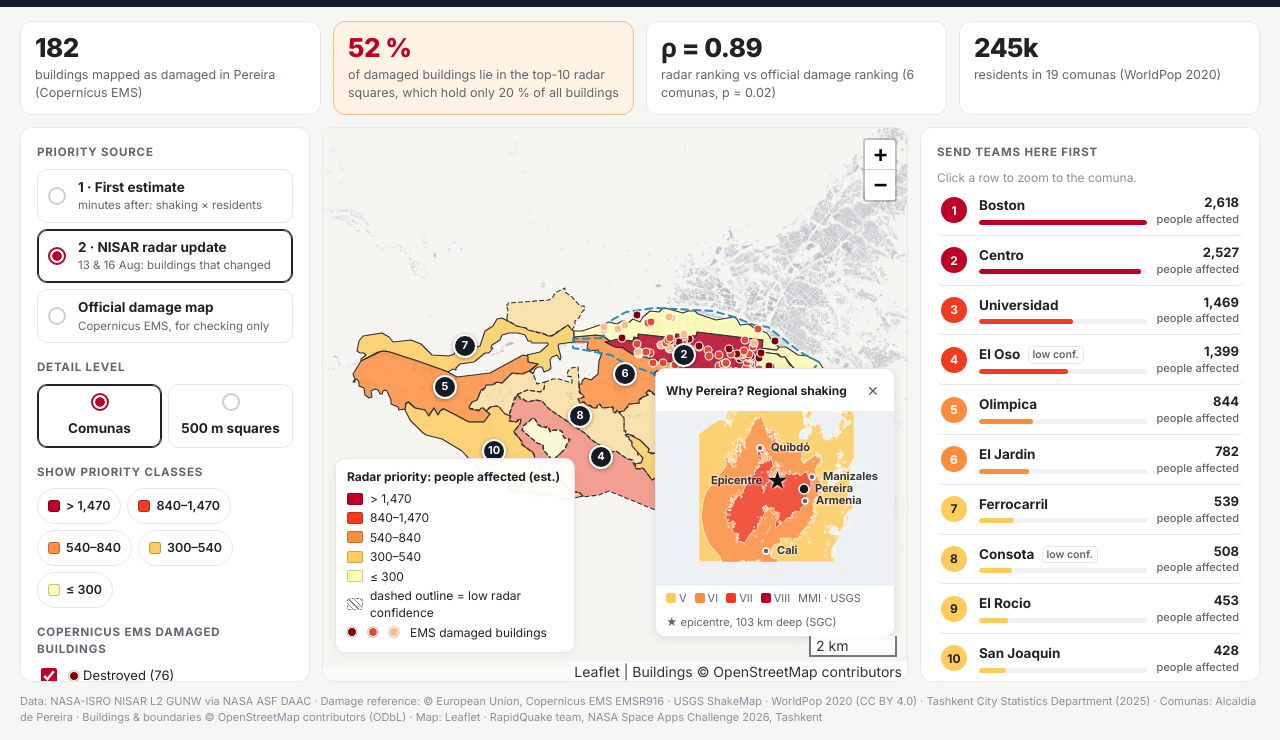
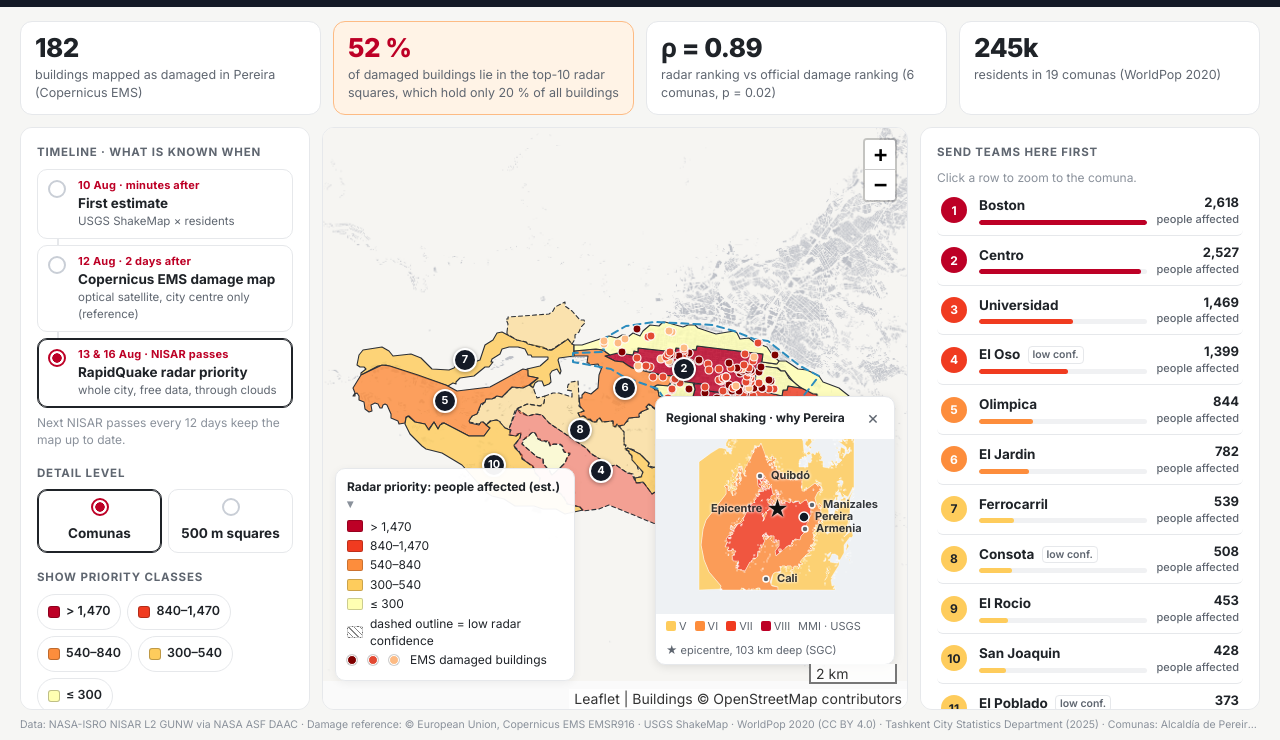
Before and after one commit to Shahzodo5o4/RapidQuake, a plain HTML site: page web/index.html in a window 1280 px wide. Shown: the part 60-800 px from the top of the page. Drawn offline with Linux system fonts and the light colour scheme.

Commit message:
Web map: fit layout to screen, dated timeline, coloured NISAR coherence before/after, collapsible legend and inset

```diff
--- a/web/app.js
+++ b/web/app.js
@@ -158,9 +158,12 @@ function chips(labels, zeroLabel) {
 function leftP() {
   const m = mode();
   $('left').innerHTML = `
-    <h3>Priority source</h3>
-    ${seg('src', [['shake', '1 · First estimate', 'minutes after: shaking × residents'], ['radar', '2 · NISAR radar update', '13 & 16 Aug: buildings that changed'],
-      ['ems', 'Official damage map', 'Copernicus EMS, for checking only']], S.src)}
+    <h3>Timeline · what is known when</h3>
+    <div class="tl" id="src">${[['shake', '10 Aug · minutes after', 'First estimate', 'USGS ShakeMap × residents'],
+      ['ems', '12 Aug · 2 days after', 'Copernicus EMS damage map', 'optical satellite, city centre only (reference)'],
+      ['radar', '13 & 16 Aug · NISAR passes', 'RapidQuake radar priority', 'whole city, free data, through clouds']].map(([k, d, b, sm]) =>
+      `<button type="button" data-k="${k}" class="${k === S.src ? 'on' : ''}" aria-pressed="${k === S.src}"><i></i><span><em>${d}</em><b>${b}</b><small>${sm}</small></span></button>`).join('')}</div>
+    <p class="hint">Next NISAR passes every 12 days keep the map up to date.</p>
     <h3>Detail level</h3>
     ${seg('lvl', [['comuna', 'Comunas', ''], ['cell', '500 m squares', '']], S.level, true)}
     <h3>Show priority classes</h3>
@@ -268,13 +271,15 @@ function legend() {
     h = `<b>${m.title}</b>${[5, 4, 3, 2, 1].filter(c => m.labels[c - 1] !== '—').map(c => `<div><i style="background:${COL[c]}"></i>${m.labels[c - 1]}</div>`).join('')}`;
     if (S.src === 'ems' && S.level === 'comuna') h += `<div><i style="background:#d9dce1;border-style:dashed"></i>not mapped by EMS</div>`;
     if (S.src === 'radar') h += `<div><i class="hatch"></i>dashed outline = low radar confidence</div>`;
+    if (S.radar) h += `<div style="display:block;margin-top:6px"><b style="margin:0">NISAR coherence</b><div class="grad"></div><div class="gradl"><span>low · changed</span><span>high · stable</span></div></div>`;
     if (S.ems.size) h += `<div><span class="dot" style="background:#7f0000"></span><span class="dot" style="background:#e34a33"></span><span class="dot" style="background:#fdbb84"></span>EMS damaged buildings</div>`;
   } else if (S.tk === 'exposure') {
     h = `<b>Earthquake exposure index</b>${['Very high', 'High', 'Medium', 'Low', 'Very low'].map((l, i) => `<div><i style="background:${COL[5 - i]}"></i>${l}</div>`).join('')}`;
   } else {
     h = `<b>NISAR radar visibility</b><div><i style="background:#3c9a4a"></i>reliably watched buildings</div><div><i style="background:#c8732e"></i>weaker signal (trees, construction)</div>`;
   }
-  $('legend').innerHTML = h;
+  $('legend').innerHTML = h.replace('<b>', '<b class="lt" title="Show or hide legend">');
+  $('legend').querySelector('.lt').onclick = () => $('legend').classList.toggle('min');
 }
 
 /* ---------- regional inset (Pereira) ---------- */
@@ -288,7 +293,7 @@ L.marker([E.lat, E.lon], { icon: L.divIcon({ className: '', html: '<div class="e
 D.places.forEach(c => L.circleMarker([c.lat, c.lon], { radius: c.main ? 5 : 3, color: '#fff', weight: 1.5, fillColor: c.main ? '#141a26' : '#5f6670', fillOpacity: 1, interactive: false })
   .bindTooltip(c.name, { permanent: true, direction: c.name === 'Armenia' || c.name === 'Cali' ? 'right' : 'right', className: 'insetlbl', offset: [5, 0] }).addTo(imap));
 const fitInset = () => { imap.invalidateSize(); imap.fitBounds([[3.35, -77.45], [5.85, -75.2]]); };
-if (window.innerWidth < 700) { $('inset').hidden = true; $('insetO').hidden = false; }
+if (window.innerWidth < 700 || $('map').clientHeight < 560) { $('inset').hidden = true; $('insetO').hidden = false; }
 $('insetX').onclick = () => { $('inset').hidden = true; $('insetO').hidden = false; };
 $('insetO').onclick = () => { $('inset').hidden = false; $('insetO').hidden = true; fitInset(); };
 
--- a/web/index.html
+++ b/web/index.html
@@ -29,7 +29,7 @@
     <div id="map" role="region" aria-label="Map"></div>
     <div class="legend" id="legend"></div>
     <div class="inset" id="inset">
-      <div class="inset-h"><b>Why Pereira? Regional shaking</b><button type="button" id="insetX" aria-label="Hide regional map">×</button></div>
+      <div class="inset-h"><b>Regional shaking · why Pereira</b><button type="button" id="insetX" aria-label="Hide regional map">×</button></div>
       <div id="insetMap" role="img" aria-label="Regional map: epicentre, USGS ShakeMap intensity and Pereira"></div>
       <div class="inset-l"><span><i style="background:#fecc5c"></i>V</span><span><i style="background:#fd8d3c"></i>VI</span><span><i style="background:#f03b20"></i>VII</span><span><i style="background:#bd0026"></i>VIII</span><span>MMI · USGS</span><span>★ epicentre, 103 km deep (SGC)</span></div>
     </div>
--- a/web/style.css
+++ b/web/style.css
@@ -6,7 +6,7 @@
 *{box-sizing:border-box}
 html,body{height:100%;margin:0}
 body{font:14px/1.45 Inter,"Segoe UI",system-ui,-apple-system,Roboto,sans-serif;color:var(--ink);background:var(--bg);
-  display:grid;grid-template-rows:auto auto 1fr auto;min-height:100vh}
+  display:grid;grid-template-rows:auto auto minmax(0,1fr) auto;height:100vh;overflow:hidden}
 button{font:inherit}
 
 /* header */
@@ -29,9 +29,9 @@ button{font:inherit}
 .kpi.hot .v{color:var(--accent)}
 
 /* main grid */
-.grid{display:grid;grid-template-columns:290px minmax(0,1fr) 340px;gap:12px;padding:12px 20px;min-height:0}
-.panel{background:var(--card);border:1px solid var(--line);border-radius:12px;padding:14px 16px;overflow-y:auto;min-width:0;max-height:calc(100vh - 210px)}
-.mapwrap{position:relative;border-radius:12px;overflow:hidden;border:1px solid var(--line);min-height:520px;background:#fafafa}
+.grid{display:grid;grid-template-columns:290px minmax(0,1fr) 340px;gap:12px;padding:12px 20px 8px;min-height:0;height:100%}
+.panel{background:var(--card);border:1px solid var(--line);border-radius:12px;padding:14px 16px;overflow-y:auto;min-width:0;min-height:0}
+.mapwrap{position:relative;border-radius:12px;overflow:hidden;border:1px solid var(--line);min-height:0;background:#fafafa}
 #map{position:absolute;inset:0}
 h3{font-size:11.5px;text-transform:uppercase;letter-spacing:.07em;color:var(--muted);margin:16px 0 8px;font-weight:700}
 h3:first-child{margin-top:2px}
@@ -88,6 +88,8 @@ h3:first-child{margin-top:2px}
 .legend{position:absolute;left:12px;bottom:28px;z-index:500;background:rgba(255,255,255,.95);border:1px solid var(--line);border-radius:10px;
   padding:9px 11px;font-size:12px;box-shadow:0 2px 8px rgba(0,0,0,.06);max-width:240px}
 .legend b{display:block;font-size:12px;margin-bottom:5px}
+.legend .lt{cursor:pointer;user-select:none}.legend .lt:after{content:' ▾';color:var(--soft)}
+.legend.min .lt:after{content:' ▸'}.legend.min > :not(.lt){display:none}
 .legend div{display:flex;align-items:center;gap:7px;margin:2px 0}
 .legend i{width:16px;height:12px;border-radius:2px;border:1px solid rgba(0,0,0,.2);flex:none}
 .legend .hatch{background:repeating-linear-gradient(45deg,#fff 0 3px,#888 3px 4px)}
@@ -121,9 +123,33 @@ h3:first-child{margin-top:2px}
 .rnk{background:var(--navy);color:#fff;border:2px solid #fff;border-radius:50%;width:24px;height:24px;display:grid;place-items:center;
   font-weight:700;font-size:11px;box-shadow:0 1px 4px rgba(0,0,0,.35)}
 
-.credits{font-size:11px;color:var(--soft);padding:0 20px 14px}
+.credits{font-size:10.5px;line-height:1.35;color:var(--soft);padding:0 20px 8px;white-space:nowrap;overflow:hidden;text-overflow:ellipsis}
+.credits:hover{white-space:normal}
 
+/* timeline (priority source) */
+.tl{position:relative;display:grid;gap:6px}
+.tl:before{content:"";position:absolute;left:20px;top:22px;bottom:22px;width:2px;background:var(--line)}
+.tl button{position:relative;display:grid;grid-template-columns:22px 1fr;gap:8px;align-items:start;text-align:left;border:1.5px solid var(--line);
+  background:#fff;border-radius:10px;padding:8px 10px;cursor:pointer;color:var(--ink);min-height:44px}
+.tl button i{width:18px;height:18px;border-radius:50%;border:2px solid #c9ced6;background:#fff;display:block;margin-top:2px}
+.tl button em{display:block;font-style:normal;font-size:11px;font-weight:700;color:var(--accent);letter-spacing:.02em}
+.tl button b{display:block;font-size:13.5px}
+.tl button small{display:block;font-size:11.5px;color:var(--muted)}
+.tl button.on{border-color:var(--ink);box-shadow:0 0 0 1px var(--ink) inset}
+.tl button.on i{border-color:var(--accent);background:radial-gradient(circle,var(--accent) 45%,#fff 50%)}
+.tl button:focus-visible{outline:2px solid var(--accent);outline-offset:2px}
+.grad{width:100%;height:10px;border-radius:3px;border:1px solid rgba(0,0,0,.15);background:linear-gradient(90deg,#440154,#3b528b,#21918c,#5ec962,#fde725);margin:3px 0 1px}
+.gradl{display:flex;justify-content:space-between;font-size:10.5px;color:var(--muted)}
+
+@media (max-height:760px) and (min-width:1151px){
+  .kpis{padding-top:10px}.kpi{padding:8px 12px}.kpi .v{font-size:21px}.kpi .l{font-size:11.5px}
+  .top{padding:7px 20px}.brand b{font-size:18px}
+  .inset{width:210px}#insetMap{height:135px}
+  .legend{font-size:11px;padding:7px 9px;max-width:200px}.legend div{margin:1px 0}
+}
 @media (max-width:1150px){
+  body{height:auto;overflow:auto}
+  .grid{height:auto}
   .inset{width:200px}#insetMap{height:150px}
   .legend{font-size:11px;padding:7px 9px;max-width:190px}
   .grid{grid-template-columns:1fr}
```
Also changed, not shown: 2 other files.
